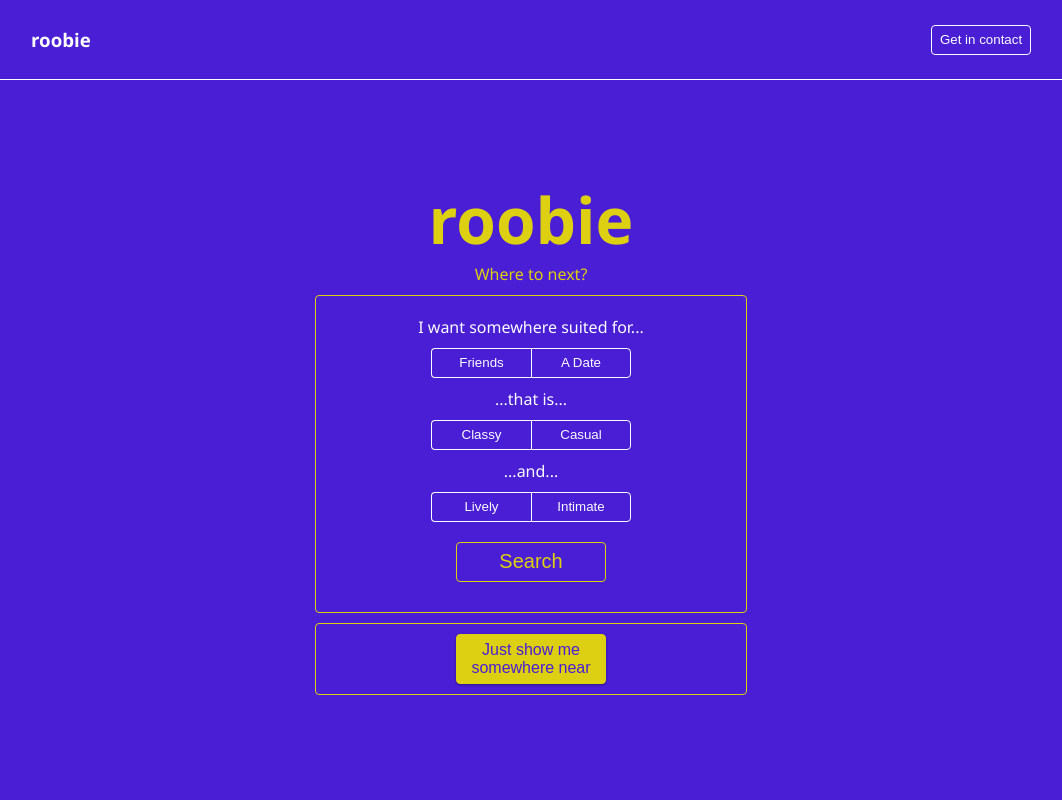
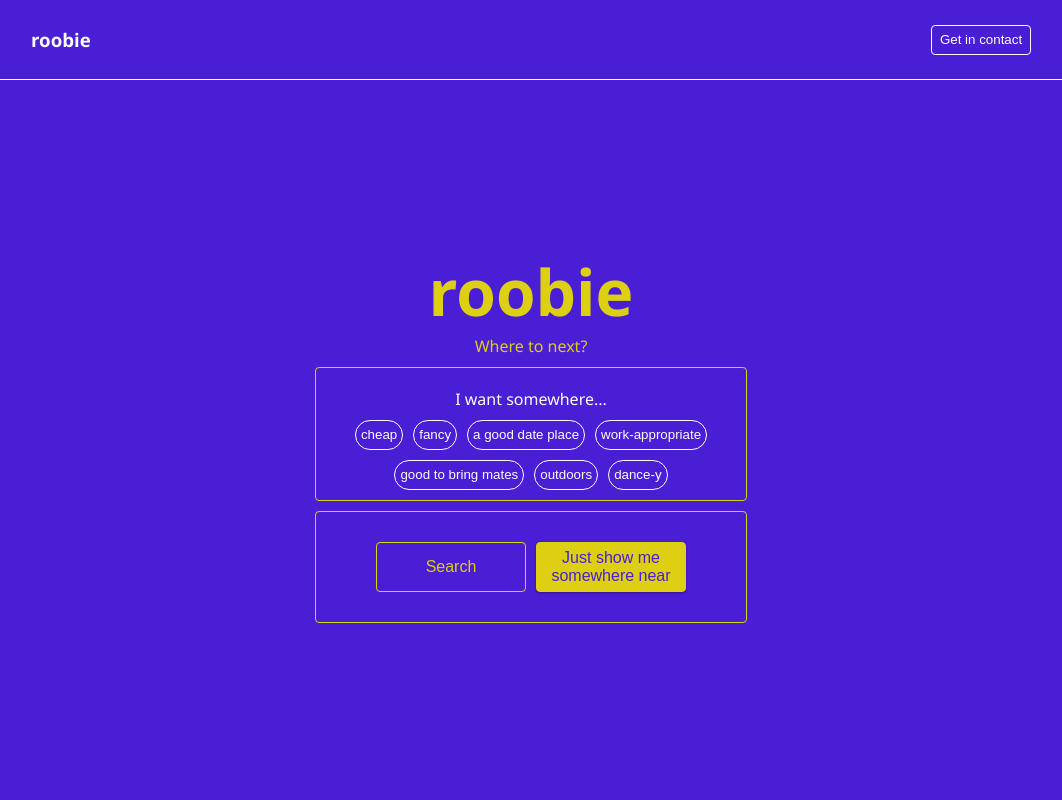
Before and after one commit to rcushen/roobie, a React (Create React App) app: page / in a window 1280 px wide. Shown: the top 800 px of the page, without its empty margins (109-1171 px from the left). Built offline with nearby package versions, Linux system fonts and the light colour scheme.

Commit message:
Change search query to use tags instead of binary choice
The search function now relies on a number of 'primary tags'
instead of the binary categories.

```diff
--- a/src/features/results/Results.js
+++ b/src/features/results/Results.js
@@ -1,6 +1,9 @@
 import { useSelector } from 'react-redux';
 
-import { selectResultsStatus, selectResults } from './resultsSlice';
+import {
+    selectResultsStatus,
+    selectResults
+    } from './resultsSlice';
 
 const Results = () => {
     const resultsStatus = useSelector(selectResultsStatus);
@@ -19,7 +22,7 @@ const Results = () => {
             <div className="results-container">
                 <div className="content-container">
                     <div className="results-header">
-                        <p>Showing venues for <em>a date</em> that are <em>classy</em> and <em>intimate</em>...</p>
+                        <p>Here are your results!</p>
                     </div>
                     <div className="results-body">
                         {results.map((record, key) => {
@@ -43,11 +46,14 @@ const Results = () => {
 const ResultCard = (props) => {
     const { details } = props;
 
+    // Helper functions
+    const dollarSigns = i => '$'.repeat(i);
+
     return (
         <div className="results-card">
             <a href={details.website}><h1>{details.name}</h1></a>
             <div className="results-card-tags">
-                <a href="/">{details.category}</a>
+                <a href="/">{dollarSigns(details.price)}</a>
                 <a href="/">{details.location}</a>
             </div>
             <p>{details.description}</p>
--- a/src/features/results/resultsSlice.js
+++ b/src/features/results/resultsSlice.js
@@ -20,6 +20,7 @@ const resultsSlice = createSlice({
             .addCase(fetchSearchResults.fulfilled, (state, action) => {
                 state.status = 'succeeded';
                 state.results = action.payload;
+                console.log(action.payload);
             })
             .addCase(fetchSearchResults.rejected, (state, action) => {
                 state.status = 'failed';
@@ -45,16 +46,12 @@ const fetchSearchResults = createAsyncThunk(
     async (args, thunkAPI) => {
         const state = thunkAPI.getState();
 
-        const searchParameters = state.search.searchParameters;
-        const query = {
-            occasion: searchParameters.occasion.friends ? 'friends' : 'date',
-            style: searchParameters.style.classy ? 'classy' : 'casual',
-            ambience: searchParameters.ambience.lively ? 'lively' : 'intimate'
-        };
-        const queryString = '?' +
-            'occasion=' + query.occasion + '&' +
-            'style=' + query.style + '&' +
-            'ambience=' + query.ambience;
+        const searchParameters = state.search.searchTags;
+
+        const tags = Object.keys(searchParameters);
+        const tagsFilter = Object.values(searchParameters);
+        const queryTags = tags.filter((tag, index) => tagsFilter[index]);
+        const queryString = '?primaryTags=' + queryTags.reduce((a, b) => a + ',' + b);
         const endpoint = '/search';
 
         const response = await fetch(endpoint + queryString);
--- a/src/features/search/Search.js
+++ b/src/features/search/Search.js
@@ -2,12 +2,10 @@ import { useDispatch, useSelector } from 'react-redux';
 import { useNavigate } from 'react-router-dom';
 
 import {
-  selectParamsOccasion,
-  selectParamsStyle,
-  selectParamsAmbience,
+  selectTagsStatus,
   selectReadyToSearch
 } from './searchSlice';
-import { flipParameterValue } from './searchSlice';
+import { chooseTag } from './searchSlice';
 import {
   fetchSearchResults,
   fetchNearMeResults
@@ -17,28 +15,34 @@ const Search = () => {
   const dispatch = useDispatch();
   const navigate = useNavigate();
 
-  const paramsOccasion = useSelector(selectParamsOccasion);
-  const paramsStyle = useSelector(selectParamsStyle);
-  const paramsAmbience = useSelector(selectParamsAmbience);
   const readyToSearch = useSelector(selectReadyToSearch);
+  const tagsStatus = useSelector(selectTagsStatus);
+
+  // Constants
+  const searchTags = [
+    "cheap",
+    "fancy",
+    "a good date place",
+    "work-appropriate",
+    "good to bring mates",
+    "outdoors",
+    "dance-y",
+  ];
 
   // Helper functions
-  const setParameterButtonClasses = (parameterValue, side) => {
-    return "search-parameter-button" + (parameterValue ? " search-parameter-button-active" : "") + (side === "left" ? " search-parameter-button-left" : " search-parameter-button-right")
-  };
+  const setTagButtonClasses = tagSelected => {
+    return "search-tag" + (tagsStatus[tagSelected] ? " search-tag-selected" : "")
+  }
   const setSearchButtonClasses = readyToSearch => {
     return "search-button" + (readyToSearch ? " search-button-ready" : " search-button-notready")
   };
 
   // Handler functions
-  const handleParameterButtonClick = (group, parameter) => {
-    dispatch(flipParameterValue({ group, parameter }))
-  };
   const handleSearchButtonClick = () => {
     if (readyToSearch) {
       dispatch(fetchSearchResults());
       navigate('/results', { replace: true })
-    }
+    };
   };
   const handleNearMeButtonClick = () => {
     dispatch(fetchNearMeResults());
@@ -51,53 +55,29 @@ const Search = () => {
         <h1 className="search-hero-text">roobie</h1>
         <p className="search-hero-text">Where to next?</p>
         <div className="search-form">
-          <p>I want somewhere suited for...</p>
-          <div className="search-parameter-pair search-parameters-occasion">
-            <button
-              className={setParameterButtonClasses(paramsOccasion.friends, "left")}
-              onClick={() => handleParameterButtonClick("occasion", "friends")}>
-              Friends
-            </button>
-            <button
-              className={setParameterButtonClasses(paramsOccasion.date, "right")}
-              onClick={() => handleParameterButtonClick("occasion", "date")}>
-              A Date
-            </button>
+          <p>I want somewhere...</p>
+          <div className="tags-gallery">
+            {
+              searchTags.map((tag, key) => {
+              return (
+                <button
+                  key={key}
+                  className={setTagButtonClasses(tag)}
+                  onClick={() => { dispatch(chooseTag(tag)) }}
+                >{tag}
+                </button>
+              )
+            })
+          }
           </div>
-          <p>...that is...</p>
-          <div className="search-parameter-pair search-parameters-style">
-          <button
-              className={setParameterButtonClasses(paramsStyle.classy, "left")}
-              onClick={() => handleParameterButtonClick("style", "classy")}>
-              Classy
-            </button>
-            <button
-              className={setParameterButtonClasses(paramsStyle.casual, "right")}
-              onClick={() => handleParameterButtonClick("style", "casual")}>
-              Casual
-            </button>
-          </div>
-          <p>...and...</p>
-          <div className="search-parameter-pair search-parameters-ambience">
-            <button
-              className={setParameterButtonClasses(paramsAmbience.lively, "left")}
-              onClick={() => handleParameterButtonClick("ambience", "lively")}>
-              Lively
-            </button>
-            <button
-              className={setParameterButtonClasses(paramsAmbience.intimate, "right")}
-              onClick={() => handleParameterButtonClick("ambience", "intimate")}>
-              Intimate
-            </button>
-          </div>
+        </div>
+        <div className="search-buttons">
           <button
             className={setSearchButtonClasses(readyToSearch)}
             onClick={handleSearchButtonClick}>
             Search
           </button>
-        </div>
-        <div className="near-me-form">
-        <button
+          <button
             className="near-me-button"
             onClick={handleNearMeButtonClick}>
             Just show me somewhere near
--- a/src/features/search/searchSlice.js
+++ b/src/features/search/searchSlice.js
@@ -2,19 +2,14 @@ import { createSlice } from '@reduxjs/toolkit';
 
 // Initial State
 const initialState = {
-  searchParameters: {
-    occasion: {
-      friends: false,
-      date: false
-    },
-    style: {
-      classy: false,
-      casual: false
-    },
-    ambience: {
-      lively: false,
-      intimate: false
-    },
+  searchTags: {
+    "cheap": false,
+    "fancy": false,
+    "a good date place": false,
+    "work-appropriate": false,
+    "good to bring mates": false,
+    "outdoors": false,
+    "dance-y": false,
   },
   nearMeParameters: {
     lat: -37.815338,
@@ -28,47 +23,25 @@ export const searchSlice = createSlice({
   name: 'search',
   initialState,
   reducers: {
-    flipParameterValue: (state, action) => {
-      // Flip that parameter value
-      const { group, parameter } = action.payload;
-      state.searchParameters[group][parameter] = !state.searchParameters[group][parameter];
+    chooseTag: (state, action) => {
+      const tag = action.payload;
+      state.searchTags[tag] = state.searchTags[tag] ? false : true;
 
-      // Update the other parameter value as needed
-      const groupParameters = Object.keys(state.searchParameters[action.payload.group]);
-      const otherParameter = groupParameters.filter(item => item !== parameter)[0];
-
-      if (state.searchParameters[group][otherParameter]) {
-        state.searchParameters[group][otherParameter] = false;
-      };
-
-      // Update readyToSearch as needed
-      if (
-        ( state.searchParameters.occasion.friends || state.searchParameters.occasion.date ) &&
-        ( state.searchParameters.style.classy || state.searchParameters.style.casual ) &&
-        ( state.searchParameters.ambience.lively || state.searchParameters.ambience.intimate )
-        ) {
-          state.readyToSearch = true;
-        } else {
-          state.readyToSearch = false;
-        };
+      const numTagsSelected = Object.values(state.searchTags).reduce((a, b) => a + b, 0)
+      state.readyToSearch = numTagsSelected >= 1 ? true : false;
     },
-
-  }
+  },
 });
 
 // Async Actions
 
 // Selectors
-const selectParamsOccasion = (state) => state.search.searchParameters.occasion;
-const selectParamsStyle = (state) => state.search.searchParameters.style;
-const selectParamsAmbience = (state) => state.search.searchParameters.ambience;
+const selectTagsStatus = (state) => state.search.searchTags;
 const selectReadyToSearch = (state) => state.search.readyToSearch;
 
 // Exports
-export const { flipParameterValue } = searchSlice.actions;
+export const { chooseTag } = searchSlice.actions;
 export {
-  selectParamsOccasion,
-  selectParamsStyle,
-  selectParamsAmbience,
+  selectTagsStatus,
   selectReadyToSearch };
 export default searchSlice.reducer;
--- a/src/index.css
+++ b/src/index.css
@@ -105,7 +105,7 @@ button {
   color: var(--secondary);
 }
 
-.search-form, .near-me-form {
+.search-form, .search-buttons {
   margin: 10px auto;
   padding: 10px;
   width: 90%;
@@ -117,41 +117,42 @@ button {
   margin: 10px 0;
 }
 
-.search-parameter-pair {
+.tags-gallery {
   display: flex;
+  flex-wrap: wrap;
   justify-content: center;
+  align-items: center;
+  gap: 10px;
 }
 
-.search-parameter-button {
-  width: 100px;
+.search-tag {
+  padding: 5px;
   height: 30px;
   color: var(--white);
 
   border: 1px solid var(--white);
   background-color: var(--primary);
+  border-radius: 15px;
 }
 
-.search-parameter-button-left {
-  border-top-right-radius: 0px;
-  border-bottom-right-radius: 0px;
-  border-right: none;
+.search-tag:hover, .search-tag-selected {
+  color: var(--primary);
+  background: var(--white);
 }
 
-.search-parameter-button-right {
-  border-top-left-radius: 0px;
-  border-bottom-left-radius: 0px;
-}
-
-.search-parameter-button:hover, .search-parameter-button-active {
-  color: var(--primary);
-  background: var(--white);
+.search-buttons {
+  display: flex;
+  flex-wrap: wrap;
+  justify-content: center;
+  align-items: center;
+  gap: 10px;
 }
 
 .search-button {
   margin: 20px 0px;
   width: 150px;
-  height: 40px;
-  font-size: 1.25rem;
+  height: 50px;
+  font-size: 1rem;
 }
 
 .near-me-button {
```
Also changed, not shown: 1 other file (tests, documents, lock files or other folders).
